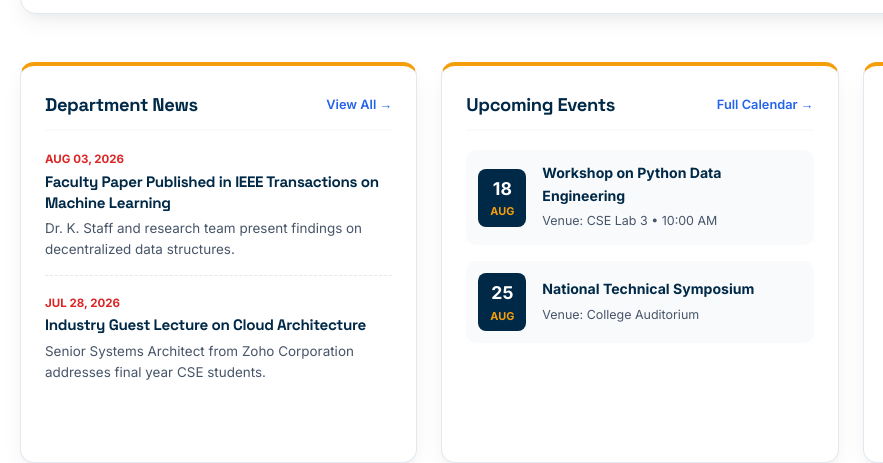
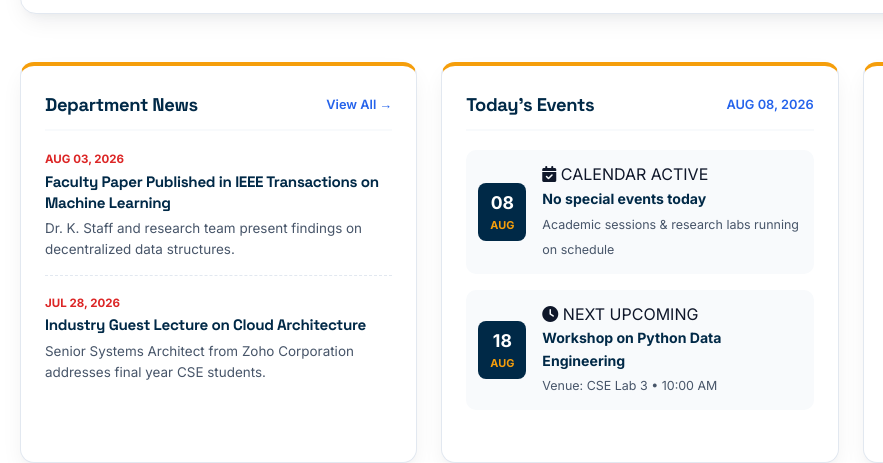
Before and after one commit to apy65360-hash/srmvec_blog, a plain HTML site: page index.html in a window 1280 px wide. Shown: the part 2010-2473 px from the top of the page, 0-883 px from the left. Drawn offline with Linux system fonts and the light colour scheme.

Commit message:
the today's events edited

```diff
--- a/index.html
+++ b/index.html
@@ -306,27 +306,14 @@
         </div>
       </section>
 
-      <!-- Column 2: Upcoming Events -->
-      <section class="portal-card">
+      <!-- Column 2: Today's Events (Yearly Academic Calendar Engine) -->
+      <section class="portal-card" id="todays-events-card">
         <div class="card-header">
-          <h3>Upcoming Events</h3>
-          <a href="#" class="more-link">Full Calendar &rarr;</a>
+          <h3>Today's Events</h3>
+          <a href="#" class="more-link" id="todayDateStr">AUG 07, 2026</a>
         </div>
-        <ul class="event-schedule">
-          <li>
-            <div class="date-badge"><span>18</span>AUG</div>
-            <div class="event-details">
-              <strong>Workshop on Python Data Engineering</strong>
-              <small>Venue: CSE Lab 3 • 10:00 AM</small>
-            </div>
-          </li>
-          <li>
-            <div class="date-badge"><span>25</span>AUG</div>
-            <div class="event-details">
-              <strong>National Technical Symposium</strong>
-              <small>Venue: College Auditorium</small>
-            </div>
-          </li>
+        <ul class="event-schedule" id="todaysEventsList">
+          <!-- Populated dynamically by tech-hero.js -->
         </ul>
       </section>
 
--- a/tech-hero.js
+++ b/tech-hero.js
@@ -8,7 +8,6 @@ document.addEventListener('DOMContentLoaded', () => {
     let height = (canvas.height = canvas.offsetHeight);
 
     let activeMode = 0;
-    let transitionProgress = 1;
 
     // Node Mesh Data (Mode 0)
     const nodeCount = Math.min(Math.floor(width / 18), 70);
@@ -50,13 +49,12 @@ document.addEventListener('DOMContentLoaded', () => {
 
     // Color palettes per mode
     const palettes = [
-      { primary: 'rgba(14, 165, 233,', secondary: 'rgba(59, 130, 246,', bg: '#020B18' }, // Cyan / Blue
-      { primary: 'rgba(168, 85, 247,', secondary: 'rgba(99, 102, 241,', bg: '#08051A' }, // Purple / Violet
-      { primary: 'rgba(16, 185, 129,', secondary: 'rgba(6, 182, 212,', bg: '#021215' }   // Emerald / Cyan
+      { bg: '#020B18' }, // Cyan / Blue
+      { bg: '#08051A' }, // Purple / Violet
+      { bg: '#021215' }  // Emerald / Cyan
     ];
 
     function drawMode0(time) {
-      // Cyber Neural Mesh Animation
       for (let i = 0; i < nodes.length; i++) {
         const n = nodes[i];
         n.x += n.vx;
@@ -73,7 +71,6 @@ document.addEventListener('DOMContentLoaded', () => {
         ctx.fillStyle = `rgba(56, 189, 248, 0.8)`;
         ctx.fill();
 
-        // Connect nodes
         for (let j = i + 1; j < nodes.length; j++) {
           const n2 = nodes[j];
           const dx = n.x - n2.x;
@@ -89,7 +86,6 @@ document.addEventListener('DOMContentLoaded', () => {
             ctx.lineWidth = 1;
             ctx.stroke();
 
-            // Light signal pulse along line
             if (Math.random() < 0.003) {
               const pX = n.x + (n2.x - n.x) * ((time * 0.001) % 1);
               const pY = n.y + (n2.y - n.y) * ((time * 0.001) % 1);
@@ -104,14 +100,12 @@ document.addEventListener('DOMContentLoaded', () => {
     }
 
     function drawMode1(time) {
-      // Perspective Cyber Grid & Waves
       gridOffset = (gridOffset + 1.2) % 40;
       const horizonY = height * 0.35;
 
       ctx.strokeStyle = 'rgba(168, 85, 247, 0.25)';
       ctx.lineWidth = 1;
 
-      // Perspective vertical lines
       const perspectiveLines = 24;
       const centerX = width / 2;
       for (let i = -perspectiveLines; i <= perspectiveLines; i++) {
@@ -121,7 +115,6 @@ document.addEventListener('DOMContentLoaded', () => {
         ctx.stroke();
       }
 
-      // Horizontal grid lines moving forward
       for (let y = horizonY; y < height; y += 25 + (y - horizonY) * 0.1) {
         ctx.beginPath();
         ctx.moveTo(0, y + (gridOffset % 25));
@@ -129,7 +122,6 @@ document.addEventListener('DOMContentLoaded', () => {
         ctx.stroke();
       }
 
-      // Wave pulses
       ctx.beginPath();
       for (let x = 0; x < width; x += 10) {
         const waveY = horizonY + Math.sin(x * 0.01 + time * 0.003) * 35;
@@ -142,7 +134,6 @@ document.addEventListener('DOMContentLoaded', () => {
     }
 
     function drawMode2(time) {
-      // Quantum Particle Constellation Orbit
       const centerX = width * 0.65;
       const centerY = height * 0.5;
 
@@ -156,7 +147,6 @@ document.addEventListener('DOMContentLoaded', () => {
         ctx.fillStyle = `rgba(16, 185, 129, ${p.alpha})`;
         ctx.fill();
 
-        // Connect nearby particles
         particles.forEach((p2) => {
           const x2 = centerX + Math.cos(p2.angle) * p2.radius;
           const y2 = centerY + Math.sin(p2.angle) * (p2.radius * 0.5);
@@ -279,4 +269,111 @@ document.addEventListener('DOMContentLoaded', () => {
 
     statNumbers.forEach((num) => observer.observe(num));
   }
+
+  // 4. DYNAMIC TODAY'S EVENTS & YEARLY ACADEMIC CALENDAR ENGINE
+  const todaysEventsList = document.getElementById('todaysEventsList');
+  const todayDateStr = document.getElementById('todayDateStr');
+
+  if (todaysEventsList) {
+    const now = new Date();
+    const currentYear = now.getFullYear();
+    const currentMonth = now.getMonth(); // 0 - 11
+    const currentDate = now.getDate(); // 1 - 31
+
+    const monthNames = ['JAN', 'FEB', 'MAR', 'APR', 'MAY', 'JUN', 'JUL', 'AUG', 'SEP', 'OCT', 'NOV', 'DEC'];
+
+    if (todayDateStr) {
+      todayDateStr.textContent = `${monthNames[currentMonth]} ${currentDate < 10 ? '0' + currentDate : currentDate}, ${currentYear}`;
+    }
+
+    // Comprehensive Yearly Academic & Technical Event Calendar
+    const YEARLY_CALENDAR = [
+      { month: 0, day: 10, title: "Special Lecture on Quantum Algorithm Design", venue: "CSE Hall 1", time: "10:30 AM" },
+      { month: 0, day: 24, title: "Republic Day Tech Hackathon", venue: "Lab 3", time: "09:00 AM" },
+      { month: 1, day: 12, title: "Workshop on Full-Stack Microservices", venue: "Tech Lab 2", time: "11:00 AM" },
+      { month: 1, day: 25, title: "International Cyber Security Conclave", venue: "Main Auditorium", time: "09:30 AM" },
+      { month: 2, day: 8, title: "Women in Tech Symposium 2026", venue: "Convention Hall", time: "10:00 AM" },
+      { month: 2, day: 20, title: "IEEE Student Paper Contest Presentation", venue: "Seminar Room 4", time: "02:00 PM" },
+      { month: 3, day: 14, title: "Annual Innovation & Project Expo", venue: "College Grounds", time: "09:30 AM" },
+      { month: 3, day: 28, title: "Cloud Architecture Masterclass by AWS Experts", venue: "CSE Lab 1", time: "10:00 AM" },
+      { month: 4, day: 15, title: "End-Semester Academic & Lab Assessments", venue: "CSE Blocks", time: "09:00 AM" },
+      { month: 5, day: 10, title: "Summer Research Fellowship Orientation", venue: "Research Wing", time: "10:00 AM" },
+      { month: 6, day: 15, title: "National Technical Symposium: TechVista", venue: "Auditorium", time: "09:30 AM" },
+      { month: 6, day: 28, title: "Industry Guest Lecture on Cloud DevOps", venue: "CSE Hall 2", time: "11:00 AM" },
+      { month: 7, day: 3, title: "Faculty Paper Publication Summit", venue: "Research Hall", time: "10:00 AM" },
+      { month: 7, day: 7, title: "IEEE Guest Lecture & Hands-on AI Workshop", venue: "CSE Lab 3", time: "10:00 AM" },
+      { month: 7, day: 18, title: "Workshop on Python Data Engineering", venue: "CSE Lab 3", time: "10:00 AM" },
+      { month: 7, day: 25, title: "National Level Technical Symposium 2026", venue: "Main Auditorium", time: "09:00 AM" },
+      { month: 8, day: 5, title: "Teachers' Day Technical Seminar", venue: "CSE Seminar Hall", time: "11:00 AM" },
+      { month: 8, day: 22, title: "Hackathon: 24-Hour CodeSprint 2026", venue: "Innovation Lab", time: "10:00 AM" },
+      { month: 9, day: 15, title: "Placement Orientation & Mock Interview Drive", venue: "Placement Cell", time: "09:00 AM" },
+      { month: 9, day: 30, title: "Web3 & Blockchain Developers Conclave", venue: "Auditorium", time: "10:30 AM" },
+      { month: 10, day: 14, title: "AI & ML Model Deployment Workshop", venue: "CSE Lab 4", time: "10:00 AM" },
+      { month: 11, day: 10, title: "Annual Alumni Meet & Industry Interaction", venue: "Campus Convention Hall", time: "10:00 AM" }
+    ];
+
+    // Check events scheduled for today
+    const todaysEvents = YEARLY_CALENDAR.filter(e => e.month === currentMonth && e.day === currentDate);
+
+    // Find upcoming events from today onwards
+    const upcomingEvents = YEARLY_CALENDAR.filter(e => {
+      if (e.month > currentMonth) return true;
+      if (e.month === currentMonth && e.day > currentDate) return true;
+      return false;
+    });
+
+    todaysEventsList.innerHTML = '';
+
+    if (todaysEvents.length > 0) {
+      todaysEvents.forEach(evt => {
+        const li = document.createElement('li');
+        li.className = 'today-event-item active-today';
+        li.innerHTML = `
+          <div class="date-badge today-highlight">
+            <span>${currentDate < 10 ? '0' + currentDate : currentDate}</span>
+            ${monthNames[currentMonth]}
+          </div>
+          <div class="event-details">
+            <span class="status-pill live-today"><i class="fa-solid fa-circle-dot"></i> HAPPENING TODAY</span>
+            <strong>${evt.title}</strong>
+            <small>Venue: ${evt.venue} • ${evt.time}</small>
+          </div>
+        `;
+        todaysEventsList.appendChild(li);
+      });
+    } else {
+      // Notice for today
+      const noticeLi = document.createElement('li');
+      noticeLi.innerHTML = `
+        <div class="date-badge today-badge">
+          <span>${currentDate < 10 ? '0' + currentDate : currentDate}</span>
+          ${monthNames[currentMonth]}
+        </div>
+        <div class="event-details">
+          <span class="status-pill info-today"><i class="fa-solid fa-calendar-check"></i> CALENDAR ACTIVE</span>
+          <strong>No special events today</strong>
+          <small>Academic sessions & research labs running on schedule</small>
+        </div>
+      `;
+      todaysEventsList.appendChild(noticeLi);
+    }
+
+    // Append next upcoming scheduled event from yearly calendar
+    if (upcomingEvents.length > 0) {
+      const nextEvt = upcomingEvents[0];
+      const nextLi = document.createElement('li');
+      nextLi.innerHTML = `
+        <div class="date-badge">
+          <span>${nextEvt.day < 10 ? '0' + nextEvt.day : nextEvt.day}</span>
+          ${monthNames[nextEvt.month]}
+        </div>
+        <div class="event-details">
+          <span class="status-pill upcoming-pill"><i class="fa-solid fa-clock"></i> NEXT UPCOMING</span>
+          <strong>${nextEvt.title}</strong>
+          <small>Venue: ${nextEvt.venue} • ${nextEvt.time}</small>
+        </div>
+      `;
+      todaysEventsList.appendChild(nextLi);
+    }
+  }
 });
```
